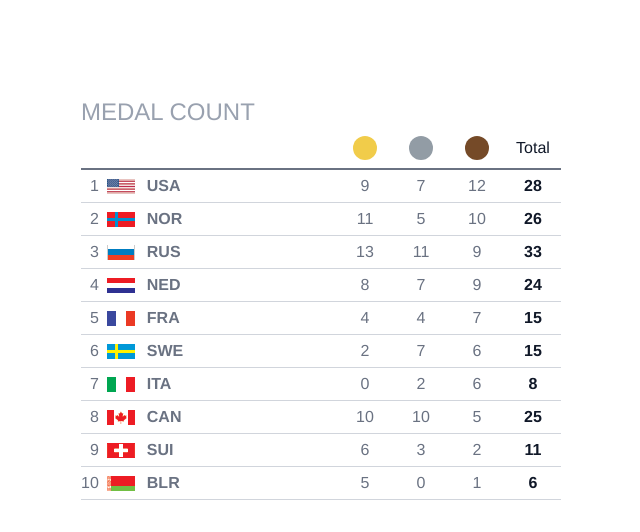
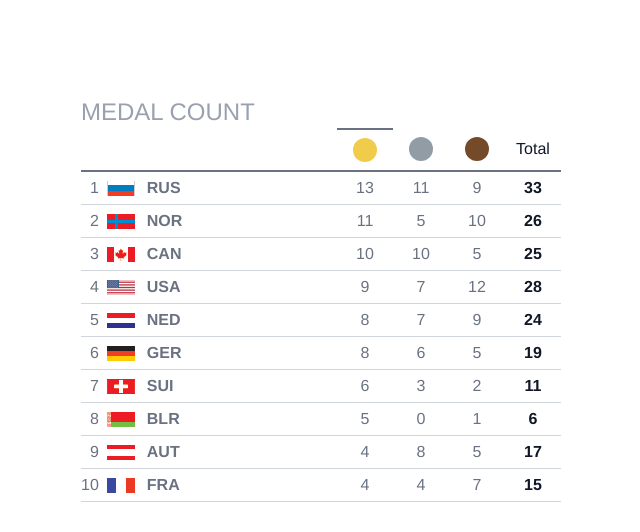
Before and after one commit to mikespyofficial/medal-count-app, a Next.js app: page / in a window 1280 px wide. Shown: the top 532 px of the page, without its empty margins (319-959 px from the left). Built offline with nearby package versions, Linux system fonts and the light colour scheme.

Commit message:
Display the MedalRankList component on the page

```diff
--- /dev/null
+++ b/src/app/MedalRank.tsx
@@ -0,0 +1,34 @@
+'use client';
+import {useCallback} from 'react';
+import {usePathname, useRouter, useSearchParams} from 'next/navigation';
+import type {
+    MedalRankSortBy,
+    MedalRankSortDirection,
+} from '@/components/MedalRankList/types';
+import MedalRankList from '@/components/MedalRankList/MedalRankList';
+
+export default function MedalRank() {
+    const router = useRouter();
+    const pathname = usePathname();
+    const searchParams = useSearchParams();
+
+    const createQueryString = useCallback(
+        (newParams: { [key: string]: string }) => {
+            const params = new URLSearchParams(searchParams.toString());
+            Object.entries(newParams).forEach(([key, value]) => {
+                params.set(key, value);
+            });
+            return params.toString();
+        },
+        [searchParams],
+    );
+
+    const onSortHandler = (sort: MedalRankSortBy) => {
+        router.push(`${pathname}?${createQueryString({sort})}`);
+    };
+
+    return <MedalRankList
+        sort={searchParams.get('sort') as MedalRankSortBy ?? 'gold'}
+        sortDirection={searchParams.get('sortDirection') as MedalRankSortDirection}
+        onSort={onSortHandler}/>;
+};
--- a/src/app/page.tsx
+++ b/src/app/page.tsx
@@ -1,10 +1,13 @@
-import MedalRankList from '@/components/MedalRankList/MedalRankList';
+import {Suspense} from 'react';
+import MedalRank from '@/app/MedalRank';
 
 export default function Home() {
     return (
         <div className="flex items-top justify-center min-h-screen px-4 pt-24">
             <main className="flex flex-col items-center w-full max-w-[480px]">
-            <MedalRankList />
+                <Suspense>
+                    <MedalRank/>
+                </Suspense>
             </main>
         </div>
     );
```
Also changed, not shown: 1 other file (tests, documents, lock files or other folders). Lines whose indentation alone changed are shown as unchanged.
